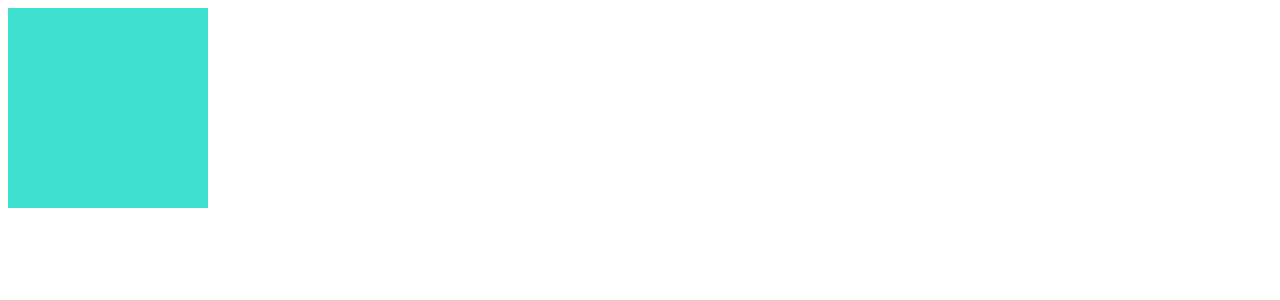
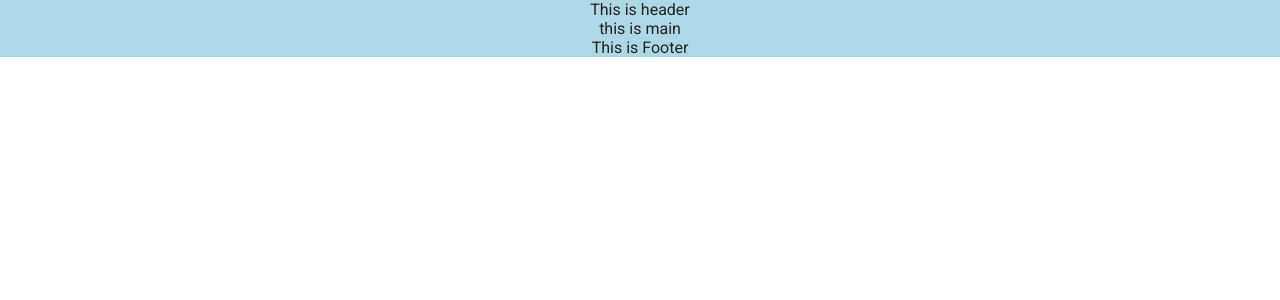
Before and after one commit to AscariA10/Ecosolution_TestTask, a React (Vite) app: page / in a window 1280 px wide. Shown: the top 300 px of the page. Built offline with nearby package versions, Linux system fonts and the light colour scheme.

Commit message:
add some basic components, and reset styles

```diff
--- a/package.json
+++ b/package.json
@@ -13,6 +13,7 @@
     "@emotion/react": "^11.11.1",
     "@emotion/style": "^0.8.0",
     "@emotion/styled": "^11.11.0",
+    "normalize.css": "^8.0.1",
     "react": "^18.2.0",
     "react-dom": "^18.2.0"
   },
--- a/src/App.jsx
+++ b/src/App.jsx
@@ -1,7 +1,17 @@
 import { Wrapper } from "./App.styled";
 
+import { Header } from "./components/header/Header";
+import { Main } from "./components/main/Main";
+import { Footer } from "./components/footer/Footer";
+
 function App() {
-   return <Wrapper></Wrapper>;
+   return (
+      <Wrapper>
+         <Header></Header>
+         <Main></Main>
+         <Footer></Footer>
+      </Wrapper>
+   );
 }
 
 export default App;
--- a/src/App.styled.js
+++ b/src/App.styled.js
@@ -1,7 +1,9 @@
 import styled from "@emotion/styled";
 
 export const Wrapper = styled.div`
-   background-color: turquoise;
-   width: 200px;
-   height: 200px;
+   background-color: lightblue;
+   display: flex;
+   flex-direction: column;
+   align-items: center;
+   justify-content: space-between;
 `;
--- a/src/components/footer/Footer.jsx
+++ b/src/components/footer/Footer.jsx
@@ -0,0 +1,3 @@
+export const Footer = () => {
+   return <footer>This is Footer</footer>;
+};
--- a/src/components/header/Header.jsx
+++ b/src/components/header/Header.jsx
@@ -0,0 +1,3 @@
+export const Header = () => {
+   return <header>This is header</header>;
+};
--- /dev/null
+++ b/src/components/main/Main.jsx
@@ -0,0 +1,3 @@
+export const Main = () => {
+   return <main>this is main</main>;
+};
--- /dev/null
+++ b/src/index.css
@@ -0,0 +1,71 @@
+*,
+*::before,
+*::after {
+   font-family: "Nunito", Roboto, system-ui, Tahoma, sans-serif;
+   box-sizing: border-box;
+}
+
+html {
+   -ms-text-size-adjust: 100%;
+   -webkit-text-size-adjust: 100%;
+   color: seagreen;
+}
+
+body {
+   -moz-osx-font-smoothing: grayscale;
+   -webkit-font-smoothing: antialiased;
+   color: #232323;
+
+   scroll-behavior: smooth;
+   text-rendering: optimizeSpeed;
+
+   max-height: 100vh;
+   width: 100%;
+}
+
+ul,
+ol {
+   padding: 0;
+   list-style: none;
+}
+
+a:not() {
+   text-decoration-skip-ink: auto;
+}
+
+a {
+   color: inherit;
+}
+
+body,
+h1,
+h2,
+h3,
+h4,
+p,
+ul,
+ol,
+li,
+figure,
+figcaption,
+blockquote,
+dl,
+dd {
+   margin: 0;
+}
+
+img {
+   max-width: 100%;
+   display: block;
+}
+
+input,
+button,
+textarea,
+select {
+   font: inherit;
+}
+
+button {
+   padding: 0;
+}
--- a/src/main.jsx
+++ b/src/main.jsx
@@ -1,6 +1,7 @@
 import React from "react";
 import ReactDOM from "react-dom/client";
 import App from "./App.jsx";
+import "./index.css";
 
 ReactDOM.createRoot(document.getElementById("root")).render(
    <React.StrictMode>
```
Also changed, not shown: public/logo.svg (added), src/components/main/Main.styled.js (added), 1 other file (tests, documents, lock files or other folders).
